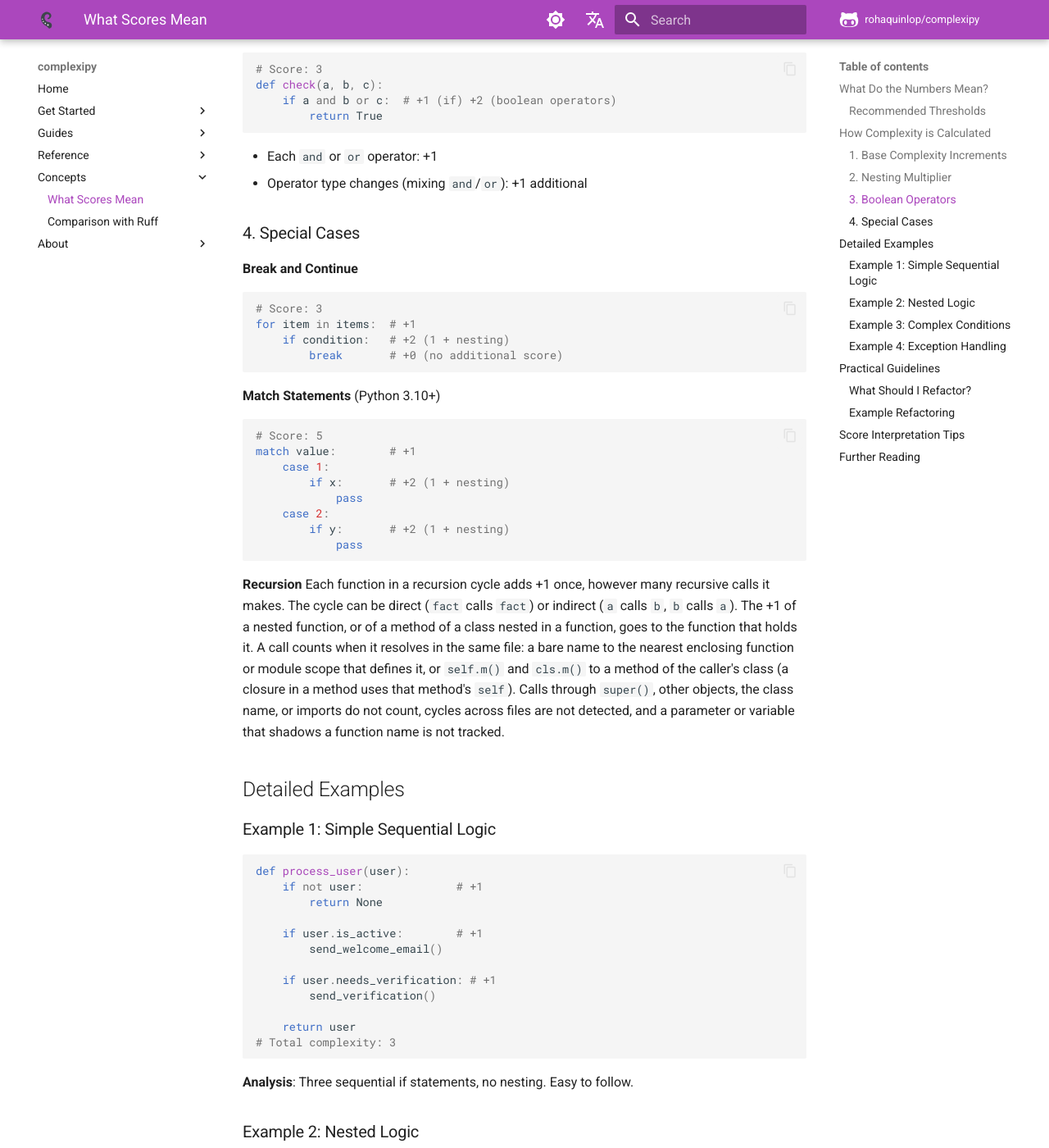
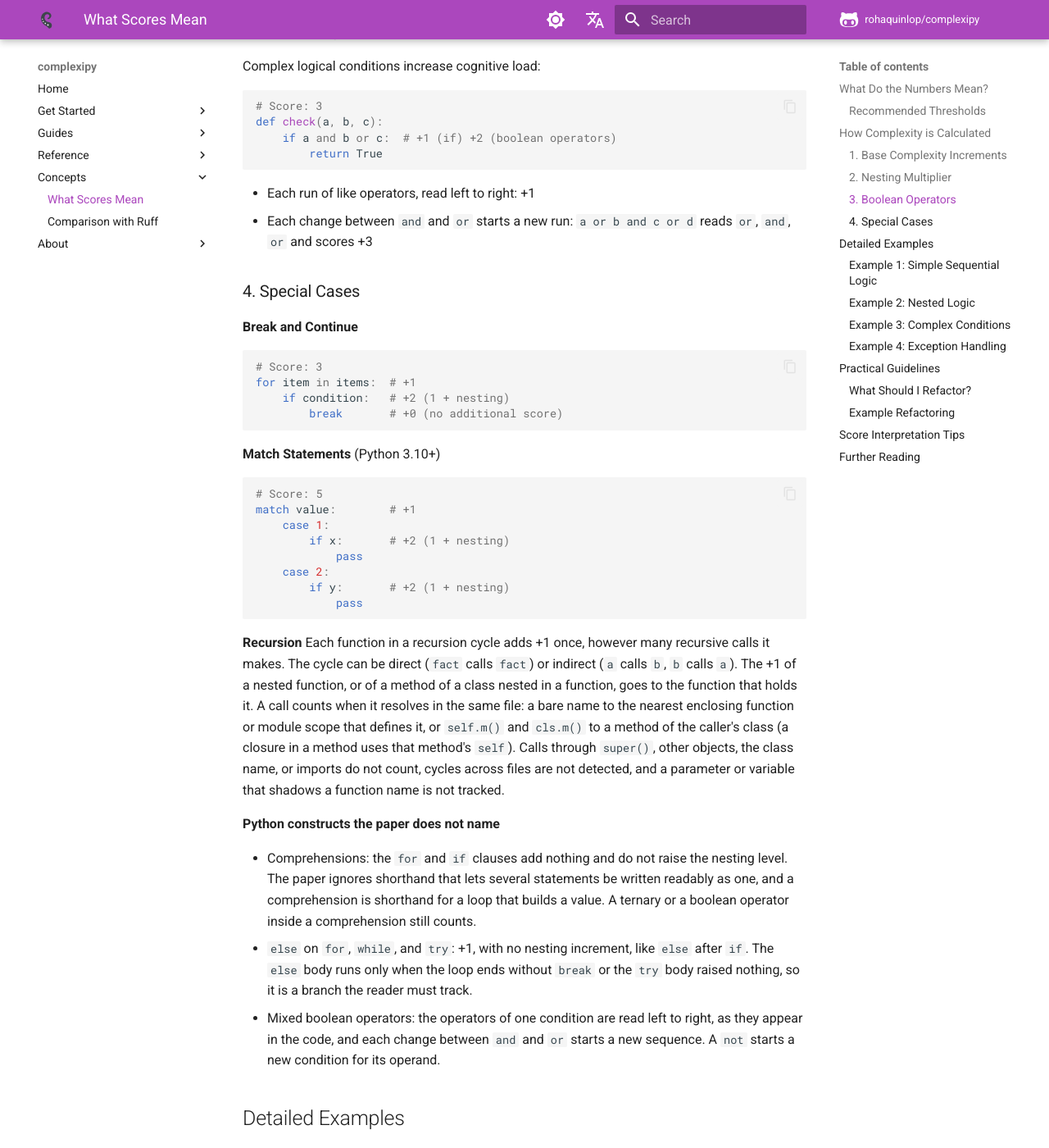
Before and after one commit to rohaquinlop/complexipy, an MkDocs documentation site: the page built from docs/understanding-scores.md, in a window 1280 px wide and 1400 px high, scrolled down 1792 px. Shown: the whole window at 82% size. Built offline with MkDocs 1.6.1 and Material for MkDocs 9.7.7, drawn with Linux system fonts in a browser that asks for light colours; comment, search, counter and statistics services are not loaded; some of the changed text lies outside the part shown.

Commit message:
docs(scores): record the scoring of python constructs the paper does not name

````diff
--- a/docs/understanding-scores.md
+++ b/docs/understanding-scores.md
@@ -30,12 +30,13 @@ Each control flow structure adds to the complexity:
 | -- | -- | -- |
 | `if` statement | +1 | `if condition:` |
 | `elif` clause | +1 | `elif other_condition:` |
-| `else` clause | +0 | `else:` (nesting only) |
+| `else` clause | +1 | `else:` after `if`, `for`, `while`, or `try` (no nesting increment) |
 | `for` loop | +1 | `for item in items:` |
 | `while` loop | +1 | `while condition:` |
 | `except` handler | +1 | `except ValueError:` |
 | `finally` clause | +0 | `finally:` (nesting only) |
 | Ternary operator | +1 | `x if condition else y` |
+| Comprehension clause | +0 | `[x for x in xs if x]` |
 
 ### 2. Nesting Multiplier
 
@@ -63,8 +64,8 @@ def check(a, b, c):
         return True
 ```
 
-- Each `and` or `or` operator: +1
-- Operator type changes (mixing `and`/`or`): +1 additional
+- Each run of like operators, read left to right: +1
+- Each change between `and` and `or` starts a new run: `a or b and c or d` reads `or`, `and`, `or` and scores +3
 
 ### 4. Special Cases
 
@@ -92,6 +93,12 @@ match value:        # +1
 
 **Recursion**
 Each function in a recursion cycle adds +1 once, however many recursive calls it makes. The cycle can be direct (`fact` calls `fact`) or indirect (`a` calls `b`, `b` calls `a`). The +1 of a nested function, or of a method of a class nested in a function, goes to the function that holds it. A call counts when it resolves in the same file: a bare name to the nearest enclosing function or module scope that defines it, or `self.m()` and `cls.m()` to a method of the caller's class (a closure in a method uses that method's `self`). Calls through `super()`, other objects, the class name, or imports do not count, cycles across files are not detected, and a parameter or variable that shadows a function name is not tracked.
+
+**Python constructs the paper does not name**
+
+- Comprehensions: the `for` and `if` clauses add nothing and do not raise the nesting level. The paper ignores shorthand that lets several statements be written readably as one, and a comprehension is shorthand for a loop that builds a value. A ternary or a boolean operator inside a comprehension still counts.
+- `else` on `for`, `while`, and `try`: +1, with no nesting increment, like `else` after `if`. The `else` body runs only when the loop ends without `break` or the `try` body raised nothing, so it is a branch the reader must track.
+- Mixed boolean operators: the operators of one condition are read left to right, as they appear in the code, and each change between `and` and `or` starts a new sequence. A `not` starts a new condition for its operand.
 
 ## Detailed Examples
 
````
Also changed, not shown: docs/es/understanding-scores.md (+10 -3 lines).
